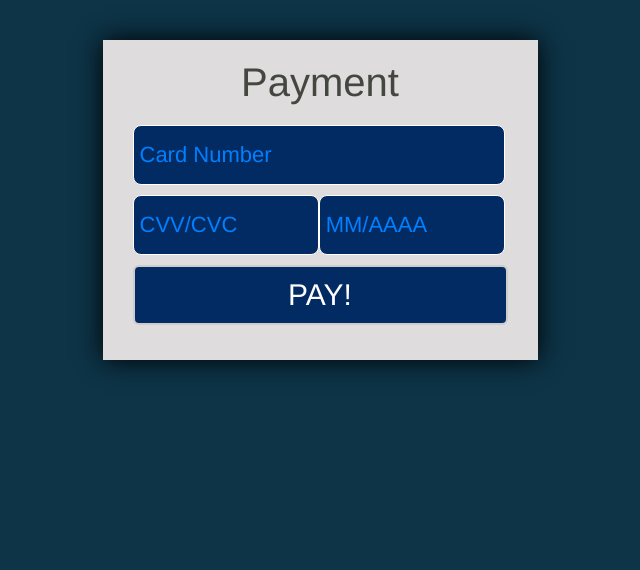
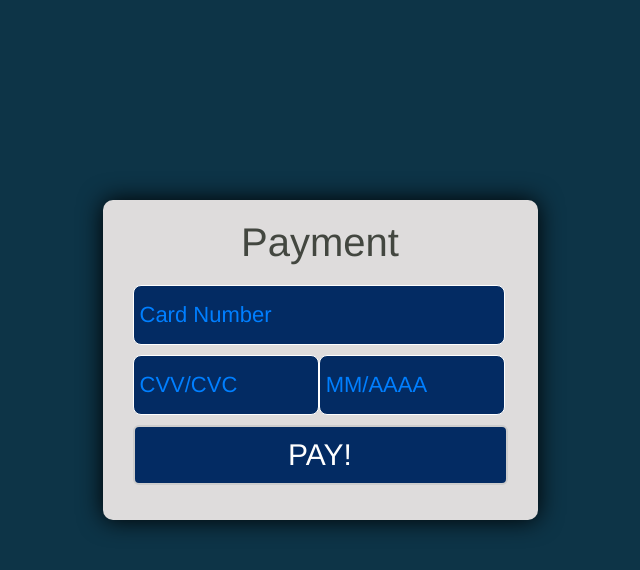
Before and after one commit to Claudio-Palma/GameVault, a PHP site: page /html/transition.html in a window 1280 px wide. Shown: the top 570 px of the page, without its empty margins (320-960 px from the left). Run offline with PHP 8.4, Linux system fonts and the light colour scheme.

Commit message:
Update transition.css

```diff
--- a/FRONT END/css/transition.css
+++ b/FRONT END/css/transition.css
@@ -18,12 +18,13 @@ body {
 /*form general*/
 
 .form {
-	margin: 40px auto;
+	margin: 200px auto;
 	padding: 10px 30px 35px;
 	display: block;
 	width: 375px;
 	background-color: #DEDCDC;
 	box-shadow: 0 0 25px 0 #000;
+	border-radius: 10px;
 }
 
 .form h2 {
```
